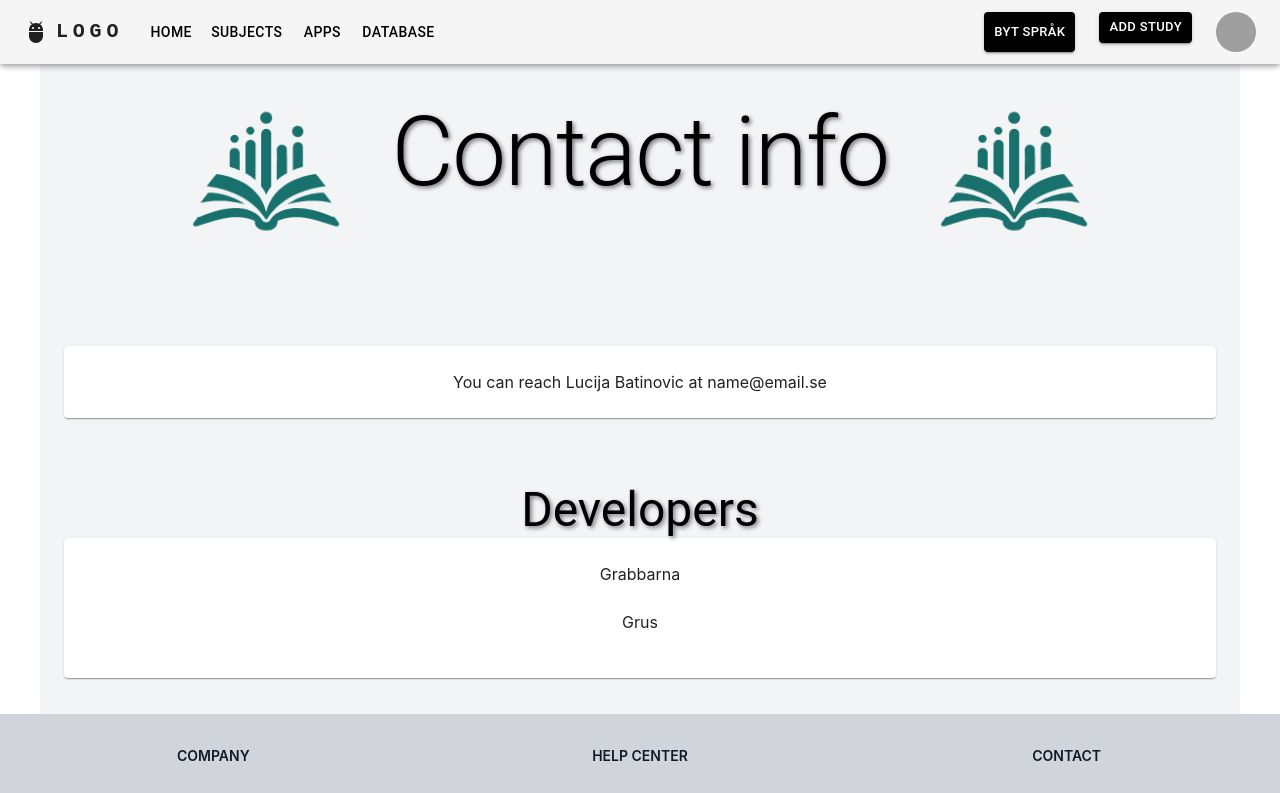
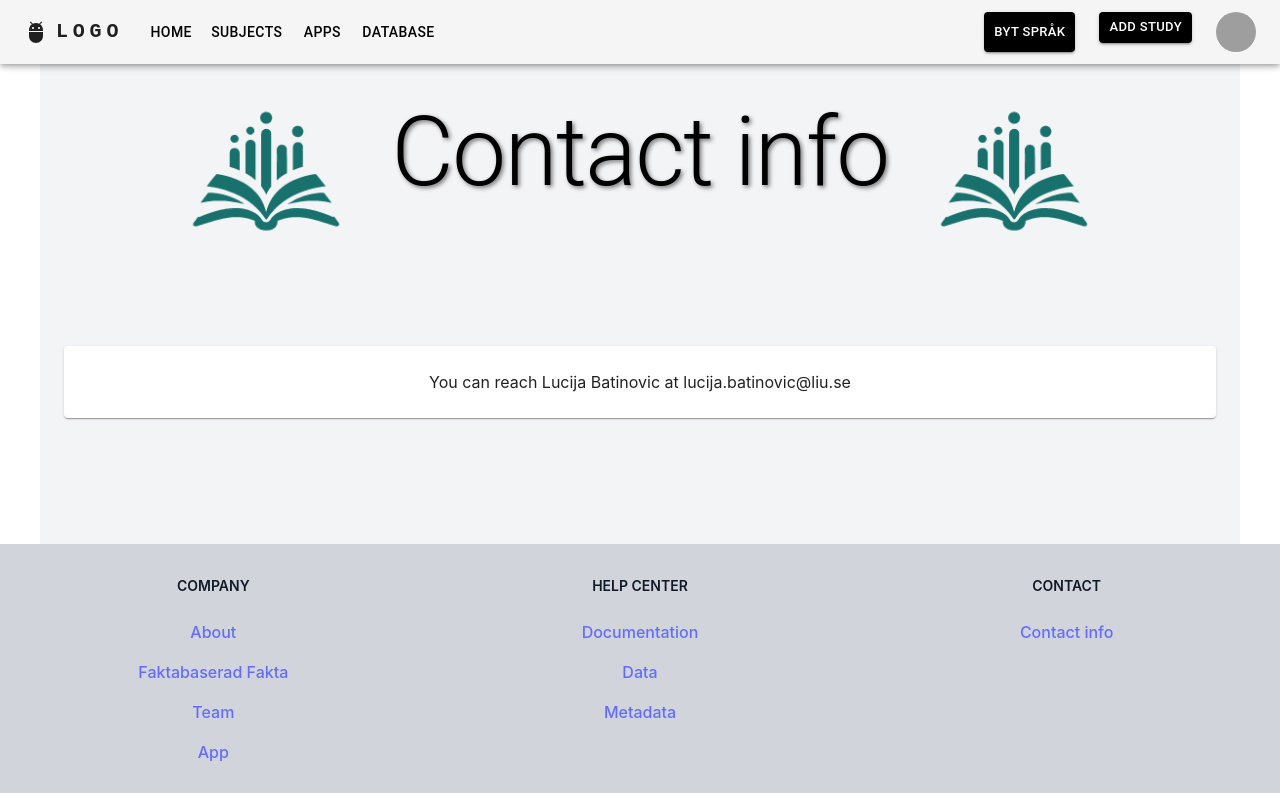
Before and after one commit to Mask1nen/2024-TDDD96-CAMA-BachelorsProject, a React (Vite) app in the folder cama_frontend/: page /ContactInfo in a window 1280 px wide. Shown: the top 793 px of the page. Built offline with nearby package versions, Linux system fonts and the light colour scheme; grey boxes are pictures that could not be loaded.

Commit message:
436 fix: code cleanup and fixed a text element

```diff
--- a/cama_frontend/src/assets/pageText/aboutPage/aboutPageMain1.json
+++ b/cama_frontend/src/assets/pageText/aboutPage/aboutPageMain1.json
@@ -1,4 +1,4 @@
 [
-{"swe":"Evidens XX i Lärande och Didaktik (ELD) är en organisation som sammanställer och tillgängliggör skolforskning. Vi brinner för att forskning ska vara noggrant granskad, korrekt och presenterad på ett begripligt och relevant sätt, anpassat för forskare, lärare, rektorer och andra som är intresserade av evidensbaserad undervisning. ",
+{"swe":"Evidens i Lärande och Didaktik (ELD) är en organisation som sammanställer och tillgängliggör skolforskning. Vi brinner för att forskning ska vara noggrant granskad, korrekt och presenterad på ett begripligt och relevant sätt, anpassat för forskare, lärare, rektorer och andra som är intresserade av evidensbaserad undervisning. ",
 "eng":"Evidence in Learning and Didactics (ELD) is an organization that compiles education research and makes it more accessible. We are passionate about ensuring that research is thoroughly reviewed, accurate, and presented in an understandable and relevant way, tailored for researchers, teachers, principals, and others interested in evidence-based teaching."}
 ]
--- /dev/null
+++ b/cama_frontend/src/assets/pageText/teamPage/teamDevelopers.json
@@ -0,0 +1,6 @@
+[
+    {
+    "swe":"Kandidatgrupp 10",
+    "eng":"Bachelorgroup 10"
+ }
+]
--- a/cama_frontend/src/pages/About/AboutPage.tsx
+++ b/cama_frontend/src/pages/About/AboutPage.tsx
@@ -1,7 +1,7 @@
 {/*This file conatins the code responible for controlling the content and cunction of the about page*/}
 
 import React from "react";
-import {Grid, Paper, Box, Typography, Button} from "@mui/material";
+import {Grid, Paper, Box, Typography} from "@mui/material";
 import CAMA_test_icon from "../../assets/images/CAMA_test_icon.png";
 import InfoPopUps from "../../components/infoPopUps";
 import {useState} from "react";
@@ -10,18 +10,16 @@ import aboutHeading from "../../../src/assets/pageText/aboutPage/aboutPageHeadin
 import aboutText1 from "../../../src/assets/pageText/aboutPage/aboutPageMain1.json";
 import aboutText2 from "../../../src/assets/pageText/aboutPage/aboutPageMain2.json";
 import aboutText3 from "../../../src/assets/pageText/aboutPage/aboutPageMain3.json";
+
 import { useContext } from 'react';
-
 import {Context} from "../../../src/App";
 
 import '@mui/material';
 
 
 const AboutPage: React.FC = () => {
-    //const { valueS, setValue } = useContext(SharedStateContext);
     const [buttonPopup, setBottonPopup] = useState(false);
-    const [isSWE, setIsSWE] = useContext(Context);
-    //const valueS = useContext(SharedStateContext);
+    const [isSWE, setIsSWE] = useContext(Context);    //uses the chared context for global language
 
 	return (
         <Context.Provider value={isSWE}>
@@ -53,22 +51,6 @@ const AboutPage: React.FC = () => {
                     {multiLanguage(isSWE, aboutText2)}
                     <br />
                     {multiLanguage(isSWE, aboutText3)}
-                {/*
-                {/*
-                    <p>Welcome to our website, dedicated to the pursuit of knowledge and understanding surrounding
-                        learning disabilities.  We are fervently committed to fostering an inclusive and supportive environment for individuals, especially children,
-                        who navigate the challenges posed by learning differences. </p> <br />
-                    <p> Our platform serves as a comprehensive repository, meticulously curated with public
-                        studies, research, and resources related to various learning disabilities. We recognize the importance of accessibility to credible information,
-                        which is why we strive to provide a user-friendly interface that facilitates seamless exploration and learning. </p> <br />
-                    <p> Driven by our unwavering passion for
-                        children's futures, we endeavor to empower parents, educators, and professionals with the tools and insights necessary to support those with learning
-                        disabilities effectively. Through the dissemination of evidence-based studies and best practices, we aim to promote awareness, understanding, and advocacy
-                        for inclusive education. </p> <br />
-                    <p> Join us in our mission to create a more compassionate and equitable society where every individual,
-                        regardless of their learning differences, is afforded the opportunity to thrive. Together, let's build a brighter future for all children,
-                        ensuring that no obstacle stands in the way of their potential and success. </p> <br />
-                */}
                 </Paper>
             </Grid>
 
--- a/cama_frontend/src/pages/App/AppPage.tsx
+++ b/cama_frontend/src/pages/App/AppPage.tsx
@@ -14,7 +14,7 @@ const AppPage: React.FC = () => {
             <Box display="flex"  justifyContent="center"  alignItems="center">
                 <Box display="flex" sx={{justifyContent:"flex-start"}}>
                     <img src={CAMA_test_icon} alt="Description of the image" width="250" height="250" style={{ top: '-50px', position: 'relative' }}/>
-                    <Typography variant="h1" style={{ color: 'black' , textShadow: '2px 2px 4px rgba(0, 0, 0, 0.5)' }}> Vad bör stå??</Typography>
+                    <Typography variant="h1" style={{ color: 'black' , textShadow: '2px 2px 4px rgba(0, 0, 0, 0.5)' }}> Lorem ipsum </Typography>
                     <img src={CAMA_test_icon} alt="Description of the image" width="250" height="250" style={{ top: '-50px', position: 'relative' }}/>
                 </Box>
             </Box>
--- a/cama_frontend/src/pages/ContactInfo/ContactInfoPage.tsx
+++ b/cama_frontend/src/pages/ContactInfo/ContactInfoPage.tsx
@@ -24,17 +24,10 @@ const ContactInfoPage: React.FC = () => {
         <Grid container rowSpacing={8}>
             <Grid item xs={12}>
                 <Paper sx={{p:3, height:'100%'}}>
-                    You can reach Lucija Batinovic at name@email.se
+                    You can reach Lucija Batinovic at lucija.batinovic@liu.se
                 </Paper>
             </Grid>
 
-            <Grid item xs={12} >
-                <Typography variant="h3" style={{ color: 'black' , textShadow: '2px 2px 4px rgba(0, 0, 0, 0.5)' }}> Developers </Typography>
-                <Paper sx={{p:3, height:'70%'}}>
-                    <p>Grabbarna </p> <br />
-                    <p>Grus </p> <br />
-                </Paper>
-            </Grid>
 
         </Grid>
 
--- a/cama_frontend/src/pages/FbF/FbFPage.tsx
+++ b/cama_frontend/src/pages/FbF/FbFPage.tsx
@@ -3,8 +3,6 @@
 import React from "react";
 import {Grid, Paper, Box, Typography} from "@mui/material";
 import CAMA_test_icon from "../../assets/images/CAMA_test_icon.png";
-import List from '@mui/material/List';
-import ListItem from '@mui/material/ListItem';
 import Accordion from '@mui/material/Accordion';
 import AccordionSummary from '@mui/material/AccordionSummary';
 import AccordionDetails from '@mui/material/AccordionDetails';
@@ -28,7 +26,6 @@ const FbFPage: React.FC = () => {
 
 
         {/*Creats the two blocks for about text and a timeline report, with headline for the timeline*/}
-        {/*<Grid container rowSpacing={0}>*/}
 
         <Grid container spacing={2} >
             <Grid item xs={8} sx={{ mb: 3}}>
@@ -69,6 +66,7 @@ const FbFPage: React.FC = () => {
                 </Paper>
             </Grid>
 
+            {/*Dropdown text on the right side*/}
             <Grid item xs={4}>
                 <Accordion>
                     <AccordionSummary
--- a/cama_frontend/src/pages/Team/TeamPage.tsx
+++ b/cama_frontend/src/pages/Team/TeamPage.tsx
@@ -10,6 +10,7 @@ import teamText3 from "../../../src/assets/pageText/teamPage/teamPageMain3.json"
 import teamText4 from "../../../src/assets/pageText/teamPage/teamPageMain4.json";
 import teamText5 from "../../../src/assets/pageText/teamPage/teamPageMain5.json";
 import teamText6 from "../../../src/assets/pageText/teamPage/teamPageMain6.json";
+import teamDevelopers from "../../../src/assets/pageText/teamPage/teamDevelopers.json";
 
 
 
@@ -39,10 +40,15 @@ const TeamPage: React.FC = () => {
             <Grid item xs={12}>
                 <Paper sx={{p:3, height:'100%'}}>
                     {multiLanguage(isSWE, teamText1)}
+                    <br />
                     {multiLanguage(isSWE, teamText2)}
+                    <br />
                     {multiLanguage(isSWE, teamText3)}
+                    <br />
                     {multiLanguage(isSWE, teamText4)}
+                    <br />
                     {multiLanguage(isSWE, teamText5)}
+                    <br />
                     {multiLanguage(isSWE, teamText6)}
                 </Paper>
             </Grid>
@@ -50,8 +56,7 @@ const TeamPage: React.FC = () => {
             <Grid item xs={12} >
                 <Typography variant="h3" style={{ color: 'black' , textShadow: '2px 2px 4px rgba(0, 0, 0, 0.5)' }}> Developers </Typography>
                 <Paper sx={{p:3, height:'70%'}}>
-                    <p>Grabbarna Grus</p> <br />
-                    <p>Copilot och chatGTP </p> <br />
+                    {multiLanguage(isSWE, teamDevelopers)}
                 </Paper>
             </Grid>
 
```
